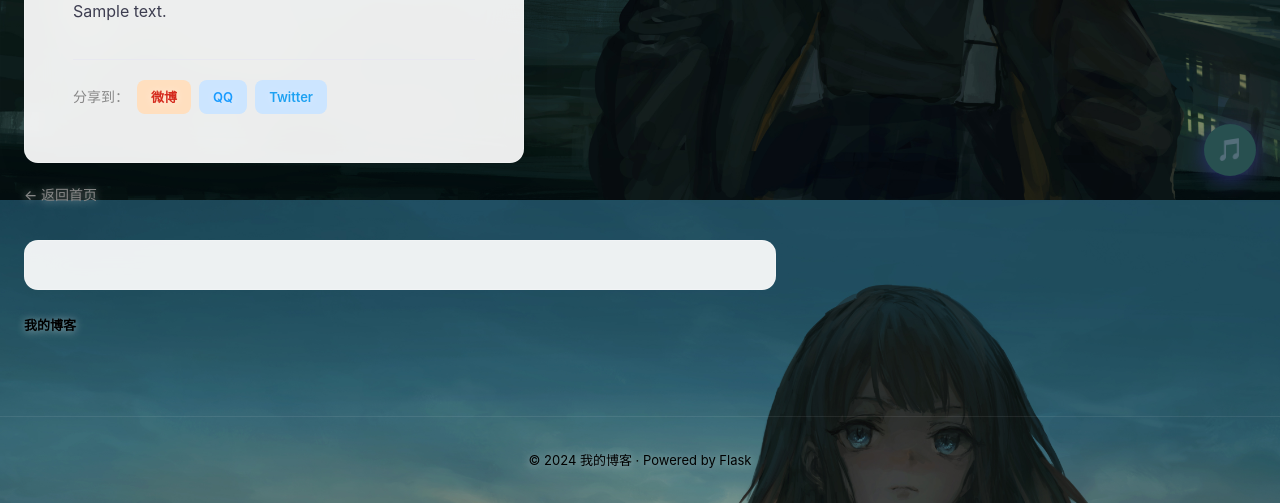
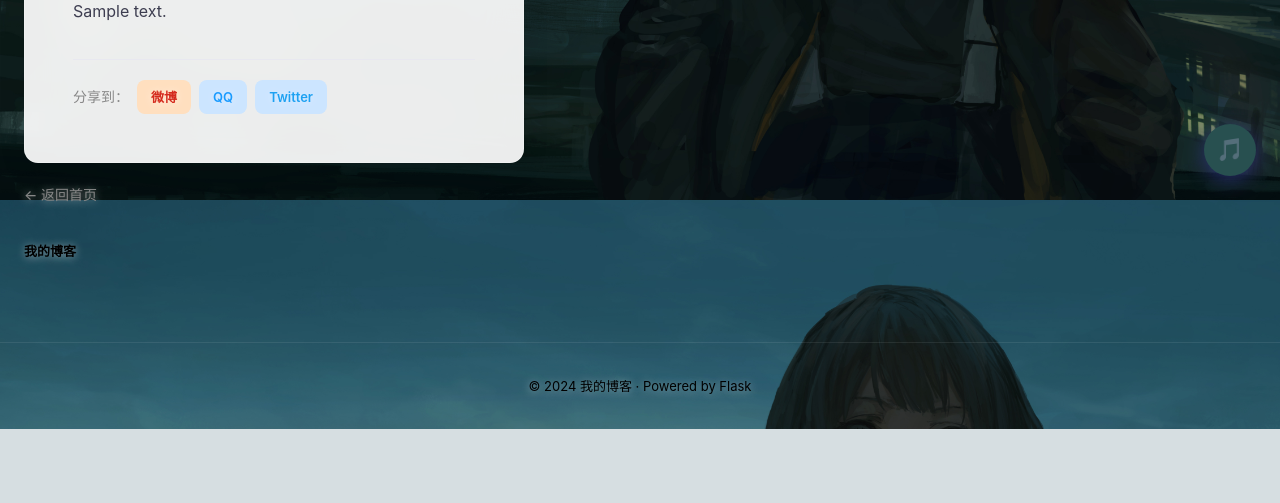
Before and after one commit to 13477709712/boke, a Flask app: page /article/1 in a window 1280 px wide. Shown: the part 600-1103 px from the top of the page. After the commit the page ends 1029 px from the top, so only its background shows below. Run offline with Flask 3, Linux system fonts and the light colour scheme; tables that the repository leaves empty hold one stand-in row (values such as "Sample post"); grey boxes marked "Sample" are stand-in pictures; some libraries are stand-ins or nearby versions.

Commit message:
fix: 移除 giscus 容器 backdrop 干扰

```diff
--- a/static/style.css
+++ b/static/style.css
@@ -1371,13 +1371,8 @@ select:focus {
     margin-top: 32px;
 }
 
-.giscus {
-    background: rgba(255, 255, 255, 0.92);
-    backdrop-filter: blur(20px);
-    -webkit-backdrop-filter: blur(20px);
-    border-radius: var(--radius);
-    padding: 24px;
-    border: 1px solid rgba(255, 255, 255, 0.25);
+.giscus-frame {
+    width: 100%;
 }
 
 /* Share Section */
```
